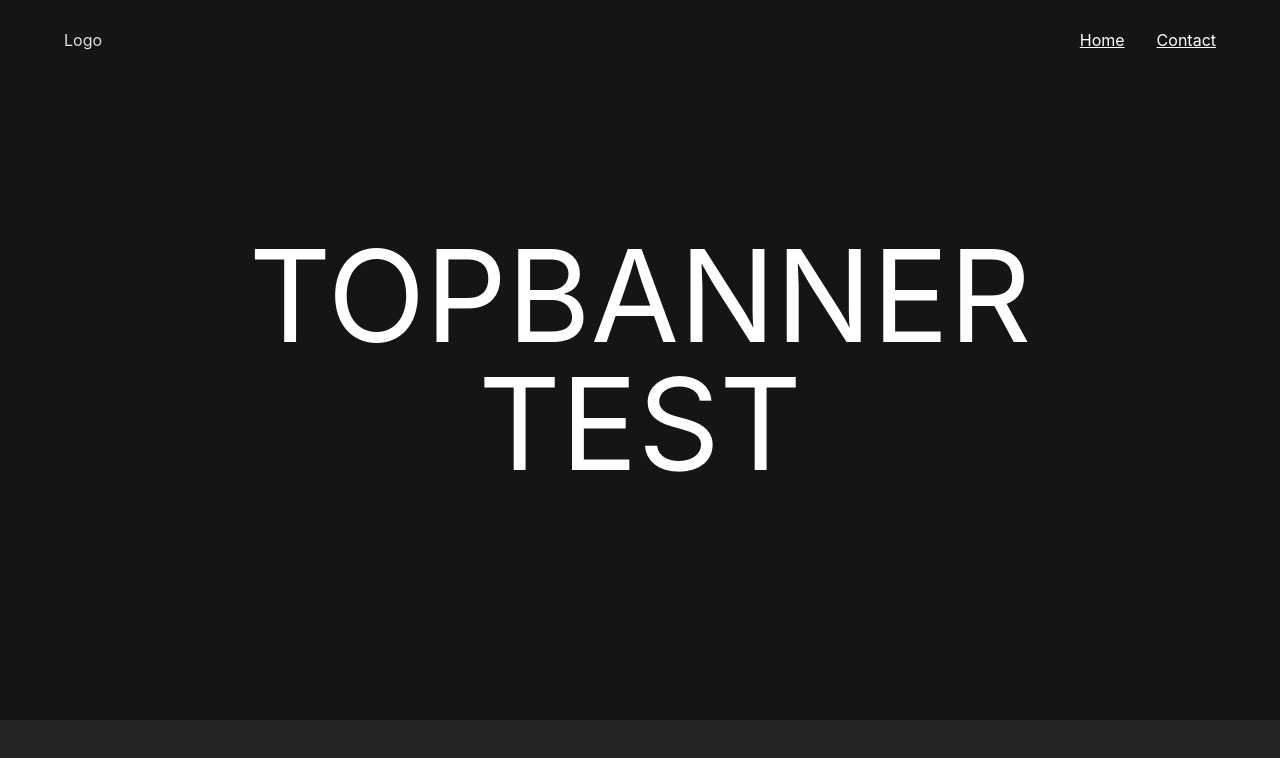
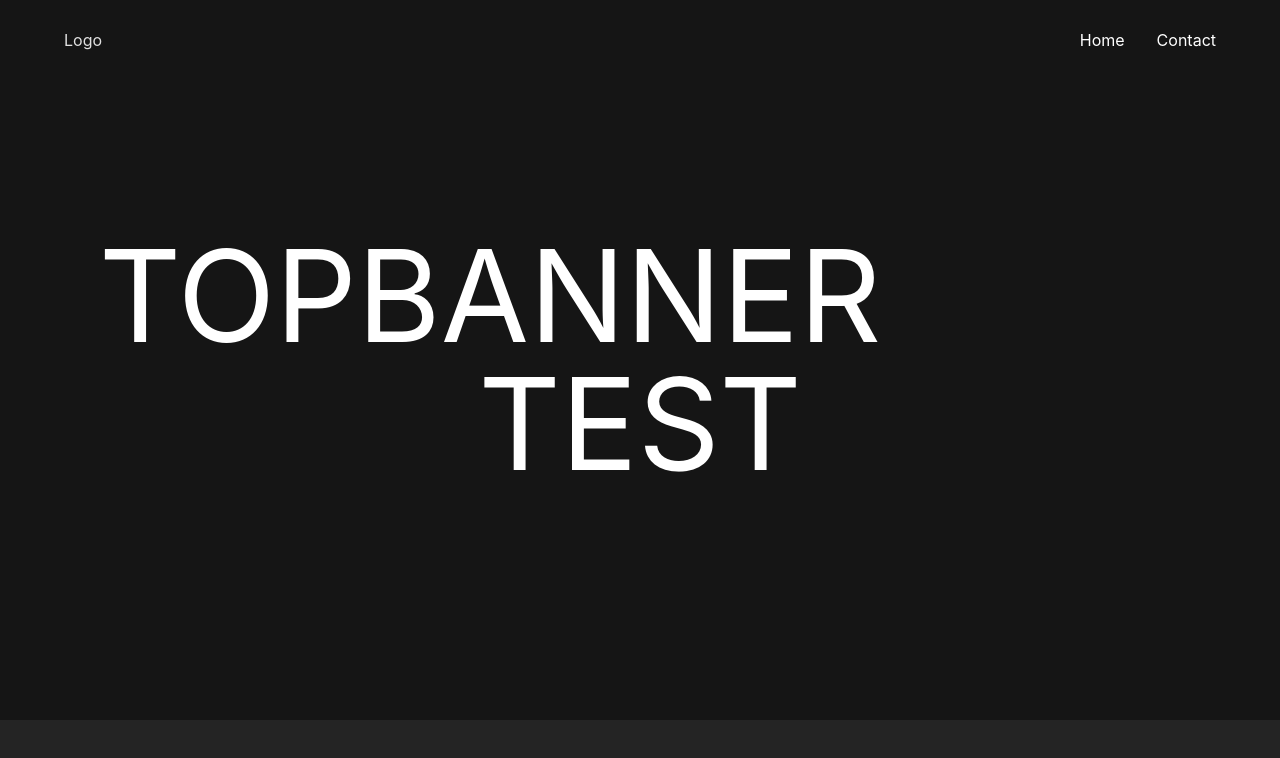
Before and after one commit to mihai-ursu/awwwards-scroll-sideways, a React (Vite) app: page / in a window 1280 px wide. Shown: the top 758 px of the page. Built offline with nearby package versions, Linux system fonts and the light colour scheme.

Commit message:
Effect Updates

```diff
--- a/src/components/Layout/Header/Header.module.scss
+++ b/src/components/Layout/Header/Header.module.scss
@@ -18,4 +18,5 @@
 
 .menuLink {
   color: $white;
+  text-decoration: none;
 }
--- a/src/components/ScrollSideways/ScrollSideways.tsx
+++ b/src/components/ScrollSideways/ScrollSideways.tsx
@@ -7,11 +7,16 @@ import {
 } from "framer-motion";
 import { FunctionComponent, useRef, useState } from "react";
 import ScrollSidewaysProps from "./ScrollSidewaysProps";
-import styles from "./ScrollSideways.module.scss";
 import useIsomorphicLayoutEffect from "@/hooks/useIsomorphicLayoutEffect";
 
 const ScrollSideways: FunctionComponent<ScrollSidewaysProps> = (props) => {
-  const { children, offset = 50, isEffectActive, direction } = props;
+  const {
+    children,
+    offset = 50,
+    isEffectActive,
+    direction,
+    initialOffset = 0,
+  } = props;
   const prefersReducedMotion = useReducedMotion();
   const [elementTop, setElementTop] = useState(0);
   const [clientHeight, setClientHeight] = useState(0);
@@ -20,17 +25,17 @@ const ScrollSideways: FunctionComponent<ScrollSidewaysProps> = (props) => {
   const { scrollY } = useScroll();
 
   const initial = elementTop - clientHeight;
+  const calcInitial = initial >= 0 ? initial : 0;
   const final = elementTop + offset;
-  const calcInitial = initial >= 0 ? initial : 0;
 
   const directionValue = direction === "left" ? -1 : 1;
 
-  const yRange = useTransform(
+  const xRange = useTransform(
     scrollY,
     [calcInitial, final],
-    [0, offset * directionValue]
+    [initialOffset, offset * directionValue]
   );
-  const x = useSpring(yRange, { stiffness: 400, damping: 90 });
+  const x = useSpring(xRange, { stiffness: 400, damping: 90 });
 
   useIsomorphicLayoutEffect(() => {
     const element = ref.current;
@@ -51,7 +56,7 @@ const ScrollSideways: FunctionComponent<ScrollSidewaysProps> = (props) => {
   }
 
   return (
-    <motion.div className={styles.parallax_wrapper} ref={ref} style={{ x: x }}>
+    <motion.div ref={ref} style={{ x: x }}>
       {children}
     </motion.div>
   );
--- a/src/components/ScrollSideways/ScrollSidewaysProps.ts
+++ b/src/components/ScrollSideways/ScrollSidewaysProps.ts
@@ -3,4 +3,5 @@ export default interface ScrollSidewaysProps {
   offset?: number;
   isEffectActive?: boolean;
   direction: "left" | "right";
+  initialOffset?: number;
 }
--- a/src/components/TopBanner/TopBanner.tsx
+++ b/src/components/TopBanner/TopBanner.tsx
@@ -5,10 +5,15 @@ import styles from "./TopBanner.module.scss";
 const TopBanner: FunctionComponent = () => {
   return (
     <div className={styles.wrapper}>
-      <ScrollSideways direction="left" isEffectActive={true} offset={150}>
+      <ScrollSideways
+        direction="right"
+        isEffectActive={true}
+        offset={150}
+        initialOffset={-150}
+      >
         <h1 className={styles.topBannerHeadline}>TopBanner</h1>
       </ScrollSideways>
-      <ScrollSideways direction="right" isEffectActive={true} offset={150}>
+      <ScrollSideways direction="left" isEffectActive={true} offset={150}>
         <h1 className={styles.topBannerHeadline}>Test</h1>
       </ScrollSideways>
     </div>
```
Also changed, not shown: src/components/ScrollSideways/ScrollSideways.module.scss (deleted).
